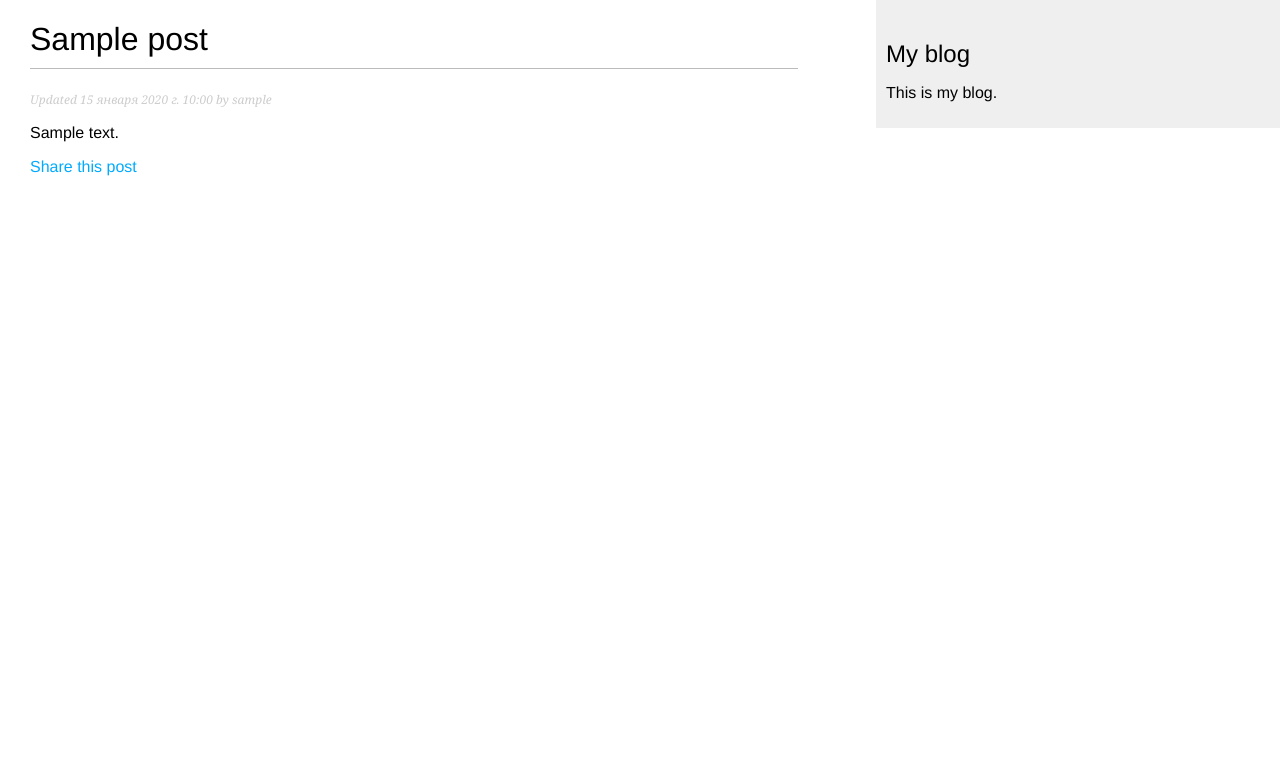
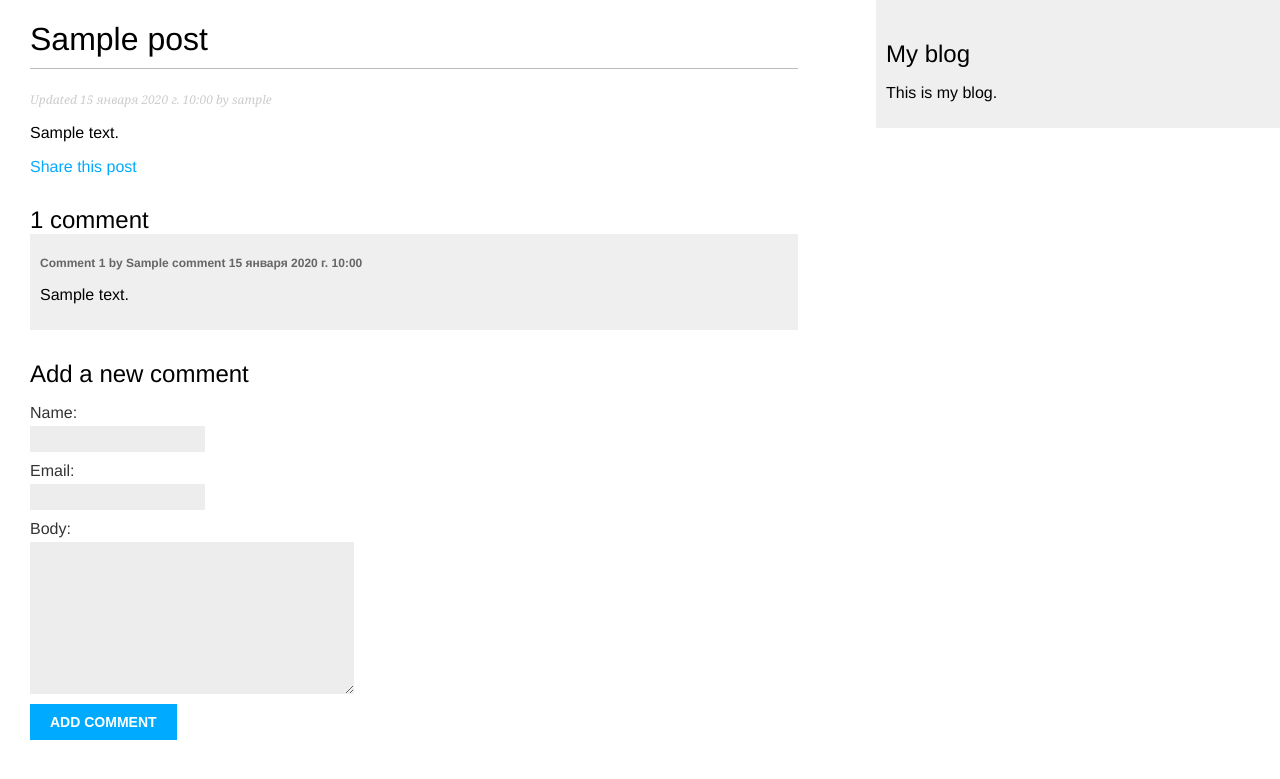
Before and after one commit to e6ton1set/my_blog, a Django app: a page that uses blog_app/templates/blog_app/post/detail.html in a window 1280 px wide. Shown: the top 779 px of the page. Run offline with Django 4.2, Linux system fonts and the light colour scheme; tables that the repository leaves empty hold one stand-in row (values such as "Sample post").

Commit message:
upgrade pet project 1: added the ability to comment on posts

```diff
--- a/blog_app/forms.py
+++ b/blog_app/forms.py
@@ -1,9 +1,18 @@
 from django import forms
+from .models import Comment
 
 
 class EmailPostForm(forms.Form):
+    # создание стандартной формы с заполнением атрибутов
     name = forms.CharField(max_length=25)
     email = forms.EmailField()
     to = forms.EmailField()
     comments = forms.CharField(required=False,
                                widget=forms.Textarea)
+
+
+class CommentForm(forms.ModelForm):
+    # создание формы на основе готовой модели
+    class Meta:
+        model = Comment
+        fields = ['name', 'email', 'body']
--- a/blog_app/models.py
+++ b/blog_app/models.py
@@ -47,3 +47,24 @@ class Post(models.Model):
                              self.publish.month,
                              self.publish.day,
                              self.slug])
+
+
+class Comment(models.Model):
+    # многие-к-одному
+    post = models.ForeignKey(Post,
+                             on_delete=models.CASCADE,
+                             related_name='comments')
+    name = models.CharField(max_length=80)
+    email = models.EmailField()
+    body = models.TextField()
+    created = models.DateTimeField(auto_now_add=True)
+    updated = models.DateTimeField(auto_now=True)
+    active = models.BooleanField(default=True)
+
+    class Meta:
+        ordering = ['created']
+        indexes = [
+            models.Index(fields=['created']), ]
+
+    def __str__(self):
+        return f'Comment by {self.name} on {self.post}'
--- a/blog_app/templates/blog_app/post/detail.html
+++ b/blog_app/templates/blog_app/post/detail.html
@@ -9,4 +9,21 @@
     <p>
         <a href="{% url 'blog_app:post_share' post.id %}"> Share this post</a>
     </p>
+     {% with comments.count as total_comments %}
+     <h2>
+     {{ total_comments }} comment{{ total_comments|pluralize }}
+     </h2>
+     {% endwith %}
+     {% for comment in comments %}
+         <div class="comment">
+         <p class="info">
+         Comment {{ forloop.counter }} by {{ comment.name }}
+     {{ comment.created }}
+        </p>
+     {{ comment.body|linebreaks }}
+         </div>
+    {% empty %}
+        <p>There are no comments.</p>
+    {% endfor %}
+    {% include "blog_app/post/includes/comment_form.html" %}
 {% endblock %}
--- /dev/null
+++ b/blog_app/templates/blog_app/post/includes/comment_form.html
@@ -0,0 +1,6 @@
+<h2>Add a new comment</h2>
+<form action="{% url 'blog_app:post_comment' post.id %}" method="post">
+    {{ form.as_p }}
+    {% csrf_token %}
+    <p><input type="submit" value="Add comment"></p>
+</form>
--- a/blog_app/urls.py
+++ b/blog_app/urls.py
@@ -10,4 +10,6 @@ urlpatterns = [
     path('<int:year>/<int:month>/<int:day>/<slug:post>/', views.post_detail, name='post_detail'),
     path('<int:post_id>/share/',
          views.post_share, name='post_share'),
+    path('<int:post_id>/comment/', views.post_comment, name='post_comment'),
+
 ]
--- a/blog_app/views.py
+++ b/blog_app/views.py
@@ -1,9 +1,32 @@
 from django.core.mail import send_mail
 from django.shortcuts import render, get_object_or_404
 from django.core.paginator import Paginator, EmptyPage, PageNotAnInteger
-from .models import Post
+from .models import Post, Comment
 from django.views.generic import ListView
-from .forms import EmailPostForm
+from .forms import EmailPostForm, CommentForm
+from django.views.decorators.http import require_POST
+
+
+@require_POST
+# ограничивает HTTP методы для представления
+def post_comment(request, post_id):
+    post = get_object_or_404(Post,
+                             id=post_id,
+                             status=Post.Status.PUBLISHED)
+    comment = None
+    # Комментарий был отправлен
+    form = CommentForm(data=request.POST)
+    if form.is_valid():
+        # Создать объект класса Comment, не сохраняя его в базе данных
+        comment = form.save(commit=False)
+        # Назначить пост комментарию
+        comment.post = post
+        # Сохранить комментарий в базе данных
+        comment.save()
+    return render(request, 'blog_app/post/comment.html',
+                  {'post': post,
+                   'form': form,
+                   'comment': comment})
 
 
 def post_share(request, post_id):
@@ -78,7 +101,14 @@ def post_detail(request, year, month, day, post):
                              publish__year=year,
                              publish__month=month,
                              publish__day=day)
+    # список активных комментариев к этому посту
+    # см. Models -> Comment -> 56 (извлекаем связанные об   ъекты Comment)
+    comments = post.comments.filter(active=True)
+    # форма для комментирования пользователями
+    form = CommentForm()
 
     return render(request,
                   'blog_app/post/detail.html',
-                  {'post': post})
+                  {'post': post,
+                   'comments': comments,
+                   'form': form})
--- a/my_blog/urls.py
+++ b/my_blog/urls.py
@@ -11,8 +11,8 @@ Class-based views
     1. Add an import:  from other_app.views import Home
     2. Add a URL to urlpatterns:  path('', Home.as_view(), name='home')
 Including another URLconf
-    1. Import the include() function: from django.urls import include, path
-    2. Add a URL to urlpatterns:  path('blog/', include('blog.urls'))
+    1. Import the includes() function: from django.urls import includes, path
+    2. Add a URL to urlpatterns:  path('blog/', includes('blog.urls'))
 """
 from django.contrib import admin
 from django.urls import path, include
```
Also changed, not shown: blog_app/admin.py (+8 -1 lines), blog_app/templates/blog_app/post/comment.html (added, +10 -0 lines), blog_app/migrations/0004_comment.py (added).
